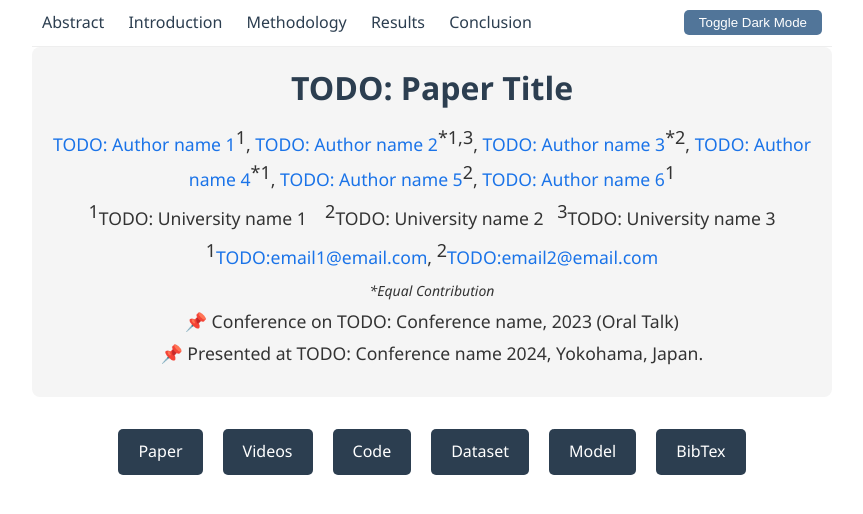
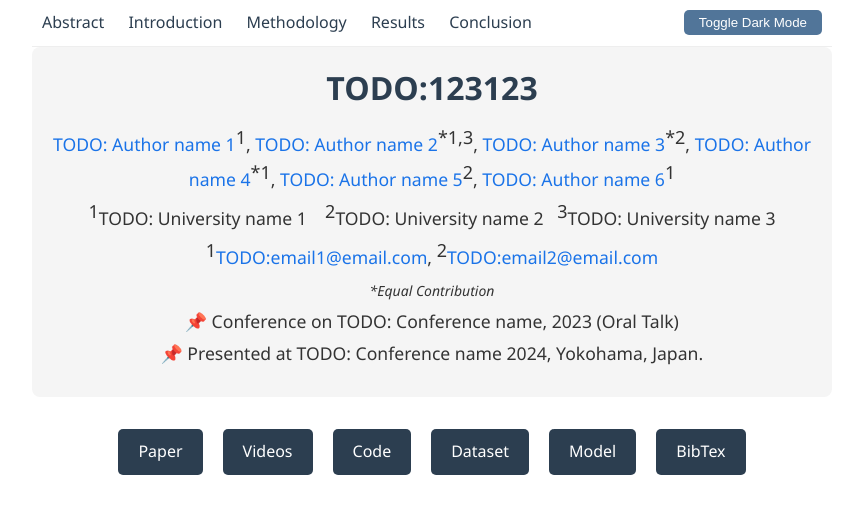
Before and after one commit to yubol-cmu/test_paper_pages, a plain HTML site: page index.html in a window 1280 px wide. Shown: the top 514 px of the page, without its empty margins (210-1073 px from the left). Drawn offline with Linux system fonts and the light colour scheme; a script that the page names is missing.

Commit message:
Update index.html

```diff
--- a/index.html
+++ b/index.html
@@ -103,7 +103,7 @@
     -->
 
     <div class="header">
-      <h1>TODO: Paper Title</h1>
+      <h1>TODO:123123</h1>
       <div class="authors">
         <p>
           <a href="#">TODO: Author name 1</a><sup>1</sup>,
```
